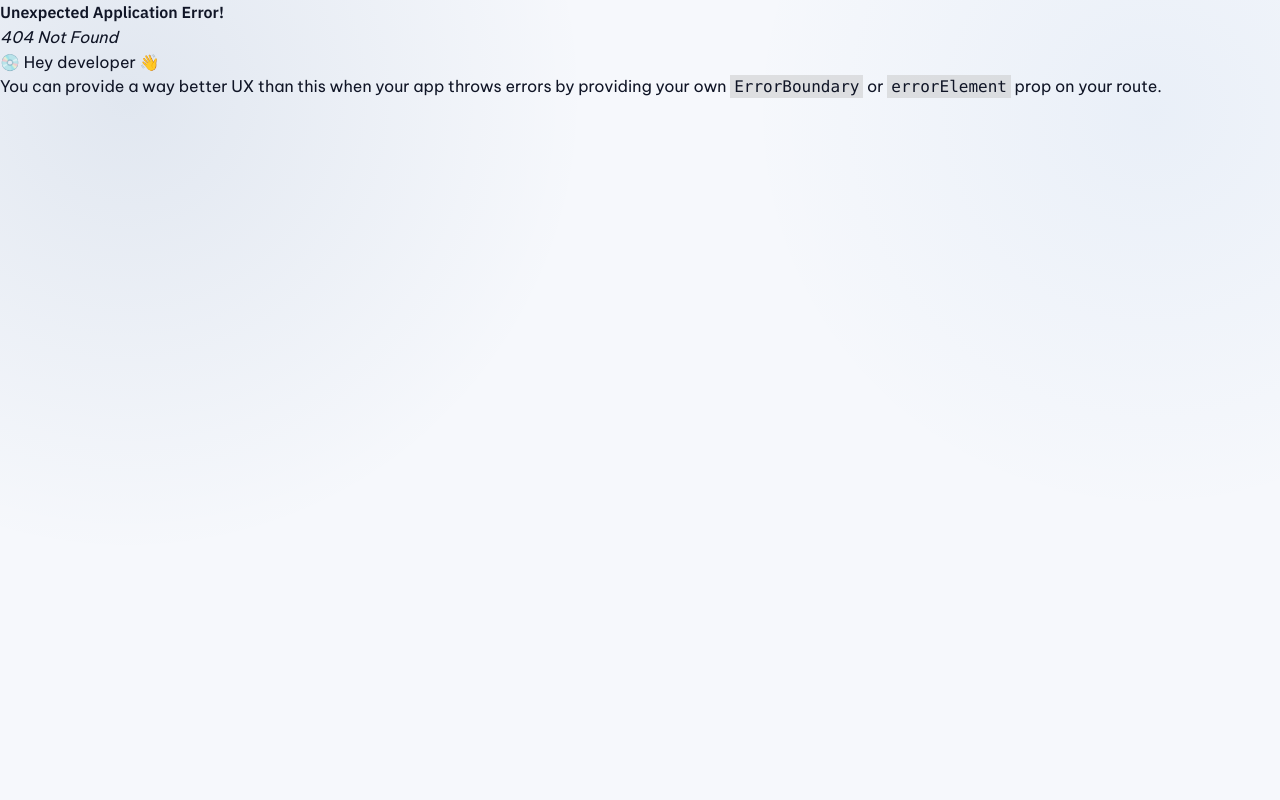
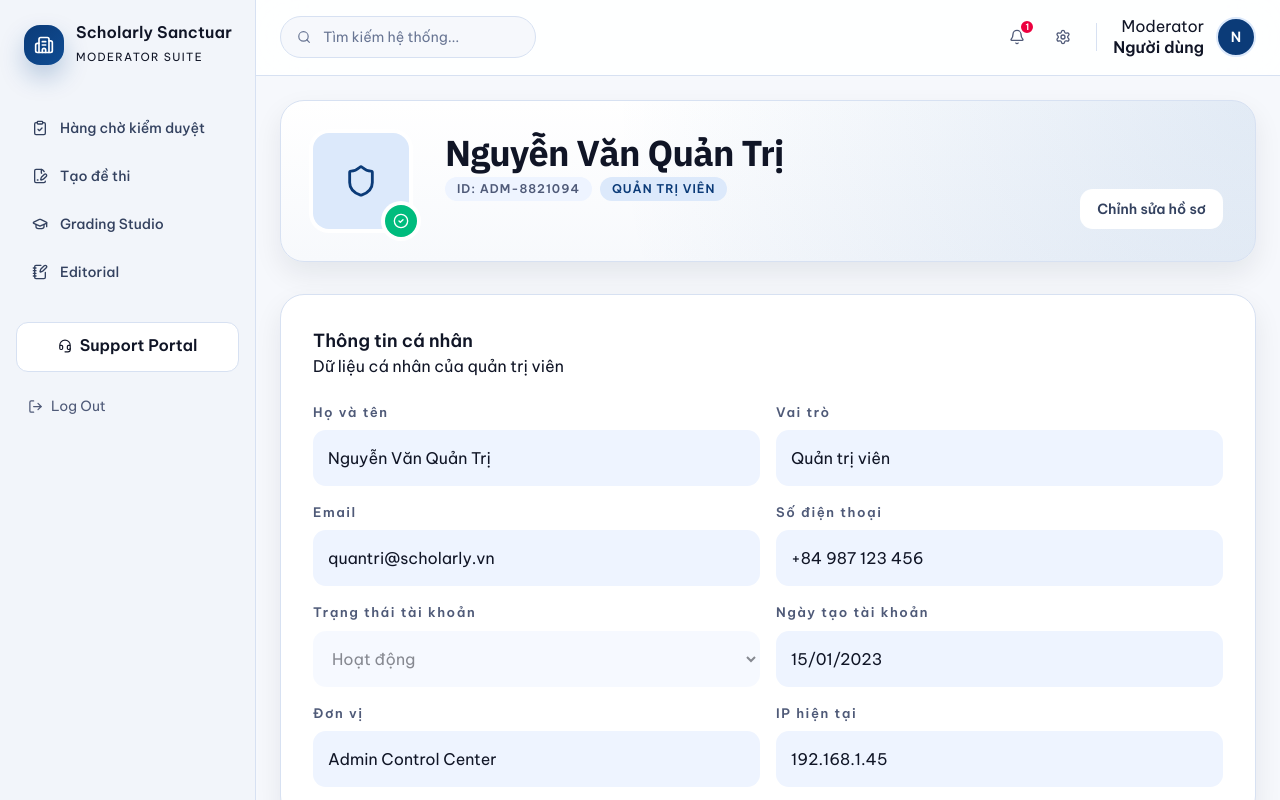
Before and after one commit to daohuyhoang06/ExamBank_cdcn_frontend, a React (Vite) app in the folder exambank-frontend/: page /moderator/profile in a window 1280 px wide. Before the commit this address had no page. Shown: the top 800 px of the page. Built offline with nearby package versions, Linux system fonts and the light colour scheme; no server answers.

Commit message:
upload profile admin

```diff
--- a/exambank-frontend/src/app/router.tsx
+++ b/exambank-frontend/src/app/router.tsx
@@ -46,13 +46,14 @@ export const router = createBrowserRouter([
   // --- NHÓM ROUTES CHO ADMIN ---
   {
     path: "/profile",
-    element: <Navigate to="/admin/profile" replace />,
+    element: <Navigate to="/user/profile" replace />,
   },
   {
     path: "/admin",
     element: <AdminShell />,
     children: [
       { index: true, element: <Navigate to="/admin/dashboard" replace /> },
+      { path: "profile", element: <AdminProfileDetailPage /> },
       { path: "dashboard", element: <AdminDashboardPage /> },
       { path: "users", element: <AdminUsersPage /> },
       { path: "content", element: <AdminContentPage /> },
@@ -67,6 +68,7 @@ export const router = createBrowserRouter([
     element: <ModeratorShell />,
     children: [
       { index: true, element: <Navigate to="/moderator/queue" replace /> },
+      { path: "profile", element: <AdminProfileDetailPage /> },
       { path: "queue", element: <ModeratorQueuePage /> },
       { path: "grading", element: <ModeratorGradingPage /> },
       { path: "composer", element: <ModeratorComposerPage /> },
--- a/exambank-frontend/src/features/system/pages/admin-profile-detail-page.tsx
+++ b/exambank-frontend/src/features/system/pages/admin-profile-detail-page.tsx
@@ -12,19 +12,22 @@ import {
   ShieldCheck,
   UserCircle2,
 } from "lucide-react";
-import { useMemo, useRef, useState, type ChangeEvent } from "react";
+import { useEffect, useMemo, useRef, useState, type ChangeEvent } from "react";
 import { Button } from "@/components/ui/Button/button";
 import { Card } from "@/components/ui/Card/card";
 import { Input } from "@/components/ui/Input/input";
 import { Table, type TableColumn } from "@/components/ui/Table/table";
 import { ChangePasswordModal } from "@/features/auth/pages/change-password-modal";
+import { getStoredAuthUser } from "@/features/auth/services/auth.service";
+import { userService } from "@/features/user/services/user.service";
+import type { UserProfile } from "@/features/user/types/user.type";
 
 const initialAdminProfile = {
   fullName: "Nguyễn Văn Quản Trị",
   adminId: "ADM-8821094",
   email: "quantri@scholarly.vn",
-  role: "Super Administrator",
-  organization: "Scholarly Control Center",
+  role: "Quản trị viên",
+  organization: "Admin Control Center",
   phone: "+84 987 123 456",
   accountStatus: "Hoạt động",
   createdAt: "15/01/2023",
@@ -33,6 +36,104 @@ const initialAdminProfile = {
   device: "MacBook Pro (Chrome)",
   ipAddress: "192.168.1.45",
   lastPasswordChangedAt: "12/03/2026 09:10",
+};
+
+type AdminProfile = typeof initialAdminProfile;
+
+const formatDate = (value?: string): string => {
+  if (!value) {
+    return "N/A";
+  }
+
+  const date = new Date(value);
+  if (Number.isNaN(date.getTime())) {
+    return value;
+  }
+
+  return new Intl.DateTimeFormat("vi-VN", {
+    day: "2-digit",
+    month: "2-digit",
+    year: "numeric",
+  }).format(date);
+};
+
+const formatRoleLabel = (roles: string[]): string => {
+  if (roles.includes("ADMIN")) {
+    return "Quản trị viên";
+  }
+
+  if (roles.includes("MODERATOR")) {
+    return "Điều phối viên";
+  }
+
+  if (roles.includes("USER")) {
+    return "Người dùng";
+  }
+
+  return roles[0] ?? "Người dùng";
+};
+
+const formatAccountStatus = (status: UserProfile["status"]): string => {
+  if (status === "INACTIVE") {
+    return "Tạm ngưng";
+  }
+
+  if (status === "BANNED") {
+    return "Bị khóa";
+  }
+
+  return "Hoạt động";
+};
+
+const mapProfileToViewModel = (profile: UserProfile): AdminProfile => ({
+  fullName: profile.name,
+  adminId: `ADM-${String(profile.id).padStart(7, "0")}`,
+  email: profile.email,
+  role: formatRoleLabel(profile.roles),
+  organization: profile.roles.includes("ADMIN")
+    ? "Admin Control Center"
+    : profile.roles.includes("MODERATOR")
+      ? "Moderator Control Center"
+      : "Scholarly Control Center",
+  phone: "Chưa cập nhật",
+  accountStatus: formatAccountStatus(profile.status),
+  createdAt: formatDate(profile.createdAt),
+  address: "Chưa có dữ liệu",
+  latestLogin: "Chưa có dữ liệu",
+  device: "Chưa có dữ liệu",
+  ipAddress: "Chưa có dữ liệu",
+  lastPasswordChangedAt: "Chưa có dữ liệu",
+});
+
+const buildInitialProfile = (): AdminProfile => {
+  const storedUser = getStoredAuthUser();
+
+  if (!storedUser) {
+    return initialAdminProfile;
+  }
+
+  const roleList = storedUser.roles ?? (storedUser.role ? [storedUser.role] : []);
+  const resolvedRole = roleList.includes("ADMIN")
+    ? "Quản trị viên"
+    : roleList.includes("MODERATOR")
+      ? "Điều phối viên"
+      : roleList[0] ?? "Người dùng";
+
+  return {
+    ...initialAdminProfile,
+    fullName: storedUser.fullName ?? storedUser.email ?? initialAdminProfile.fullName,
+    email: storedUser.email ?? initialAdminProfile.email,
+    role: resolvedRole,
+    adminId:
+      typeof storedUser.id === "number" || typeof storedUser.id === "string"
+        ? `ADM-${String(storedUser.id).padStart(7, "0")}`
+        : initialAdminProfile.adminId,
+    organization: roleList.includes("ADMIN")
+      ? "Admin Control Center"
+      : roleList.includes("MODERATOR")
+        ? "Moderator Control Center"
+        : initialAdminProfile.organization,
+  };
 };
 
 type SessionItem = {
@@ -155,9 +256,12 @@ export default function AdminProfileDetailPage() {
   const [isEditing, setIsEditing] = useState(false);
   const [timeFilter, setTimeFilter] = useState<ActivityLog["period"] | "Tất cả">("Tất cả");
   const [actionFilter, setActionFilter] = useState<ActivityLog["category"] | "Tất cả">("Tất cả");
-  const [profileForm, setProfileForm] = useState(initialAdminProfile);
+  const [profileForm, setProfileForm] = useState(buildInitialProfile);
+  const [profileBaseline, setProfileBaseline] = useState(buildInitialProfile);
   const [selectedAvatarName, setSelectedAvatarName] = useState("");
   const [isChangePasswordOpen, setIsChangePasswordOpen] = useState(false);
+  const [isLoadingProfile, setIsLoadingProfile] = useState(true);
+  const [profileError, setProfileError] = useState<string | null>(null);
   const avatarInputRef = useRef<HTMLInputElement | null>(null);
 
   const filteredLogs = useMemo(() => {
@@ -173,12 +277,51 @@ export default function AdminProfileDetailPage() {
     setProfileForm((prev) => ({ ...prev, [field]: value }));
   };
 
+  useEffect(() => {
+    let isActive = true;
+
+    const fetchProfile = async () => {
+      setIsLoadingProfile(true);
+      setProfileError(null);
+
+      try {
+        const profile = await userService.getMyProfile();
+        if (!isActive) {
+          return;
+        }
+
+        const mappedProfile = mapProfileToViewModel(profile);
+        setProfileForm(mappedProfile);
+        setProfileBaseline(mappedProfile);
+      } catch {
+        if (!isActive) {
+          return;
+        }
+
+        setProfileForm(profileBaseline);
+        setProfileError(null);
+      } finally {
+        if (isActive) {
+          setIsLoadingProfile(false);
+        }
+      }
+    };
+
+    void fetchProfile();
+
+    return () => {
+      isActive = false;
+    };
+  }, []);
+
   const handleCancelEdit = () => {
-    setProfileForm(initialAdminProfile);
+    setProfileForm(profileBaseline);
+    setSelectedAvatarName("");
     setIsEditing(false);
   };
 
   const handleSaveProfile = () => {
+    setProfileBaseline(profileForm);
     setIsEditing(false);
   };
 
@@ -306,13 +449,25 @@ export default function AdminProfileDetailPage() {
         subtitle="Dữ liệu cá nhân của quản trị viên"
         bodyClassName="mt-6"
       >
+        {profileError ? (
+          <div className="mb-4 rounded-2xl border border-rose-200 bg-rose-50 px-4 py-3 text-sm text-rose-700">
+            {profileError}
+          </div>
+        ) : null}
+
+        {isLoadingProfile ? (
+          <div className="mb-4 rounded-2xl border border-[var(--line-soft)] bg-[var(--bg-soft)] px-4 py-3 text-sm text-[var(--ink-600)]">
+            Đang tải dữ liệu hồ sơ...
+          </div>
+        ) : null}
+
         <div className="grid grid-cols-1 gap-4 md:grid-cols-2">
           <Input
             label="Họ và tên"
             value={profileForm.fullName}
             onChange={(event) => handleFieldChange("fullName", event.target.value)}
             inputClassName="h-11"
-            readOnly={!isEditing}
+            readOnly={!isEditing || isLoadingProfile}
           />
           <Input label="Vai trò" value={profileForm.role} inputClassName="h-11" readOnly />
           <Input
@@ -320,14 +475,14 @@ export default function AdminProfileDetailPage() {
             value={profileForm.email}
             onChange={(event) => handleFieldChange("email", event.target.value)}
             inputClassName="h-11"
-            readOnly={!isEditing}
+            readOnly={!isEditing || isLoadingProfile}
           />
           <Input
             label="Số điện thoại"
             value={profileForm.phone}
             onChange={(event) => handleFieldChange("phone", event.target.value)}
             inputClassName="h-11"
-            readOnly={!isEditing}
+            readOnly={!isEditing || isLoadingProfile}
           />
           <div className="flex flex-col gap-2">
             <label className="font-[var(--font-label)] text-[0.82rem] font-bold tracking-[0.12em] text-[var(--ink-600)]">
@@ -337,7 +492,7 @@ export default function AdminProfileDetailPage() {
               value={profileForm.accountStatus}
               onChange={(event) => handleFieldChange("accountStatus", event.target.value)}
               className="h-14 rounded-[var(--radius-field)] border border-transparent bg-[var(--bg-soft)] px-3.5 text-base text-[var(--ink-900)] outline-none transition duration-200 focus:border-[var(--brand-500)] focus:bg-white focus:shadow-[0_0_0_3px_rgba(31,99,180,0.14)] disabled:cursor-not-allowed disabled:opacity-50"
-              disabled={!isEditing}
+              disabled={!isEditing || isLoadingProfile}
             >
               <option>Hoạt động</option>
               <option>Bị khóa</option>
@@ -349,7 +504,7 @@ export default function AdminProfileDetailPage() {
             value={profileForm.createdAt}
             onChange={(event) => handleFieldChange("createdAt", event.target.value)}
             inputClassName="h-11"
-            readOnly={!isEditing}
+            readOnly={!isEditing || isLoadingProfile}
           />
           <Input label="Đơn vị" value={profileForm.organization} inputClassName="h-11" readOnly />
           <Input label="IP hiện tại" value={profileForm.ipAddress} inputClassName="h-11" readOnly />
--- a/exambank-frontend/src/features/user/services/user.service.ts
+++ b/exambank-frontend/src/features/user/services/user.service.ts
@@ -20,6 +20,7 @@ import type {
   UserComment,
   UserProfile,
 } from "../types/user.type";
+import { getStoredAuthUser } from "@/features/auth/services/auth.service";
 
 const api = apiClient;
 
@@ -170,6 +171,33 @@ const mapBackendUserToProfile = (user: BackendUser): UserProfile => ({
   streak: user.streak ?? 0,
   createdAt: user.createdAt,
 });
+
+const mapStoredAuthUserToProfile = (): UserProfile | null => {
+  const storedUser = getStoredAuthUser();
+  if (!storedUser) {
+    return null;
+  }
+
+  const resolvedId = typeof storedUser.id === "number" ? storedUser.id : Number.parseInt(String(storedUser.id ?? "0"), 10) || 0;
+  const resolvedRoles = storedUser.roles?.length
+    ? storedUser.roles
+    : storedUser.role
+      ? [storedUser.role]
+      : ["USER"];
+
+  return {
+    id: resolvedId,
+    name: storedUser.fullName?.trim() || storedUser.email || "Người dùng",
+    email: storedUser.email || "",
+    username: storedUser.email ? deriveUsername(storedUser.email, resolvedId) : `user_${resolvedId}`,
+    roles: resolvedRoles,
+    status: "ACTIVE",
+    xp: 0,
+    coinBalance: 0,
+    streak: 0,
+    createdAt: undefined,
+  };
+};
 
 const toRelativeTime = (isoDate?: string): string => {
   if (!isoDate) {
@@ -467,8 +495,17 @@ export const userService = {
   },
 
   getMyProfile: async (): Promise<UserProfile> => {
-    const { data } = await api.get<BackendUser>("/api/v1/users/me");
-    return mapBackendUserToProfile(data);
+    try {
+      const { data } = await api.get<BackendUser>("/api/v1/users/me");
+      return mapBackendUserToProfile(data);
+    } catch {
+      const fallbackProfile = mapStoredAuthUserToProfile();
+      if (fallbackProfile) {
+        return fallbackProfile;
+      }
+
+      throw new Error("Khong the tai thong tin ho so.");
+    }
   },
 
   updateMyProfile: async (payload: UpdateUserProfilePayload): Promise<UserProfile> => {
--- a/exambank-frontend/src/layouts/shared/AppHeader.tsx
+++ b/exambank-frontend/src/layouts/shared/AppHeader.tsx
@@ -112,7 +112,13 @@ export function AppHeader({
       return;
     }
 
-    navigate("/profile");
+    if (location.pathname.startsWith("/moderator")) {
+      navigate("/moderator/profile");
+      setIsAvatarMenuOpen(false);
+      return;
+    }
+
+    navigate("/user/profile");
     setIsAvatarMenuOpen(false);
   }
 
```
Also changed, not shown: 1 other file (tests, documents, lock files or other folders).
